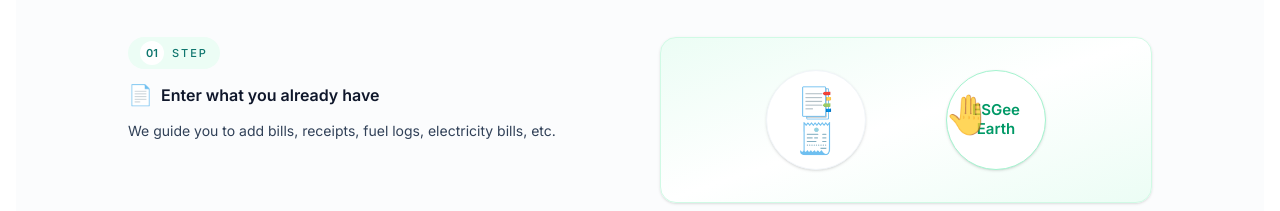
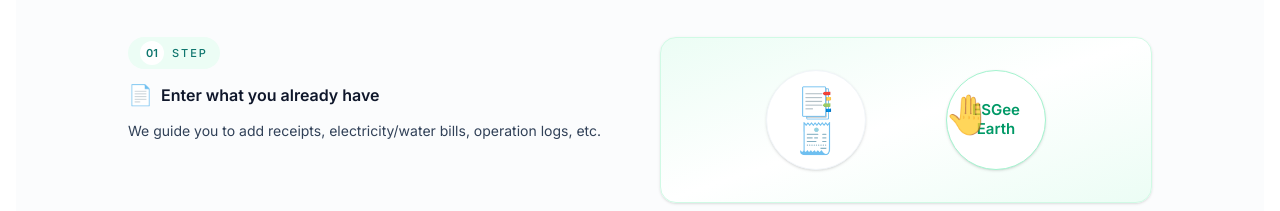
Before and after one commit to esgee-earth/esgee-earth-site, a Next.js app: page / in a window 1280 px wide. Shown: the part 1920-2131 px from the top of the page. Built offline with nearby package versions, Linux system fonts and the light colour scheme.

Commit message:
step 1 text revised

```diff
--- a/app/page.tsx
+++ b/app/page.tsx
@@ -304,7 +304,7 @@ function HowItWorksSection() {
           step="01"
           icon="📄"
           title="Enter what you already have"
-          body="We guide you to add bills, receipts, fuel logs, electricity bills, etc."
+          body="We guide you to add receipts, electricity/water bills, operation logs, etc."
           align="left"
         >
           <StepVisualInput />
```
